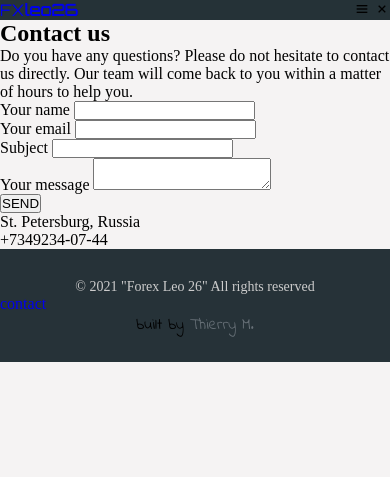
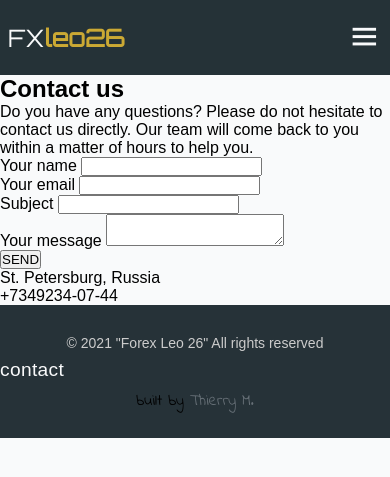
Before and after one commit to r-e-d-ant/forex-leo-26, a Flask app: page /contact in a window 390 px wide. Shown: the top 477 px of the page. Run offline with Flask 2, Linux system fonts and the light colour scheme.

Commit message:
header well styled

```diff
--- a/forex_26_app/static/main.js
+++ b/forex_26_app/static/main.js
@@ -1,48 +1,144 @@
 
-// =========== SCROLL REVEAL LIBRARY ===========
+// --- ===== SHOW / HIDE NAVBAR ===== ---
 
-ScrollReveal().reveal('.reveal', { delay: 500 });
+const navBar = document.querySelector('.nav-bar');
+const bxMenu = document.querySelector('.bx-menu');
+const bxX = document.querySelector('.bx-x');
+
+// --------- ===== ===-- Show NavBar --=== ===== -----------
+bxMenu.addEventListener('click', () => {
+  navBar.classList.toggle('show-navbar');
+  bxMenu.classList.toggle('hide-icon');
+  bxX.classList.toggle('show-icon');
+})
 
 
-//  ============ NOTIFY BUTTON ==============
-Notification.requestPermission();
+// --------- ===== ===-- Hide NavBar --=== ===== -----------
 
-function notifyUser() {
-    if (!("Notification" in window)) {
-      alert("This browser does not support system notifications");
-    }
-    else if (Notification.permission === "granted") {
-      notify();
-    }
-    else if (Notification.permission !== 'denied') {
-      Notification.requestPermission(function (permission) {
-        if (permission === "granted") {
-            showWelcomeNotification();
-        }
-      });
-    }
+bxX.addEventListener('click', () => {
+  if(bxMenu.classList.contains('hide-icon') && navBar.classList.contains('show-navbar')) {
+    bxMenu.classList.remove('hide-icon');
+    navBar.classList.remove('show-navbar');
+    bxX.classList.remove('show-icon');
+  }
+})
 
-    function notify() {
-      var notification = new Notification('NEW SIGNAL', {
-        icon: 'https://raw.githubusercontent.com/r-e-d-ant/Body-Mass-Index/master/link_overview_fav.jpg',
-        body: "Check there is a new signal!",
-      });
 
-      notification.onclick = function () {
-        window.open("https://www.forexleo24.com/signals");
-      };
-      setTimeout(notification.close.bind(notification), 7000);
-    }
 
-    function showWelcomeNotification() {
-      var notification = new Notification('NOTIFICATION ALLOWED', {
-        icon: 'https://raw.githubusercontent.com/r-e-d-ant/Body-Mass-Index/master/link_overview_fav.jpg',
-        body: "You will get notification on any new signal !",
-      });
 
-      notification.onclick = function () {
-        window.open("https://www.forexleo24.com/signals");
-      };
-      setTimeout(notification.close.bind(notification), 7000);
-    }
-  }
+
+
+
+
+
+
+
+
+
+
+
+
+
+
+
+
+
+
+
+
+
+
+
+
+
+
+
+
+
+
+
+
+
+
+
+
+
+
+
+
+
+
+
+
+
+
+
+
+
+
+
+
+
+
+
+
+
+
+
+
+
+
+
+
+
+
+
+
+
+
+
+
+
+
+// //  ============ NOTIFY BUTTON ==============
+// Notification.requestPermission();
+
+// function notifyUser() {
+//     if (!("Notification" in window)) {
+//       alert("This browser does not support system notifications");
+//     }
+//     else if (Notification.permission === "granted") {
+//       notify();
+//     }
+//     else if (Notification.permission !== 'denied') {
+//       Notification.requestPermission(function (permission) {
+//         if (permission === "granted") {
+//             showWelcomeNotification();
+//         }
+//       });
+//     }
+
+//     function notify() {
+//       var notification = new Notification('NEW SIGNAL', {
+//         icon: 'https://raw.githubusercontent.com/r-e-d-ant/Body-Mass-Index/master/link_overview_fav.jpg',
+//         body: "Check there is a new signal!",
+//       });
+
+//       notification.onclick = function () {
+//         window.open("https://www.forexleo24.com/signals");
+//       };
+//       setTimeout(notification.close.bind(notification), 7000);
+//     }
+
+//     function showWelcomeNotification() {
+//       var notification = new Notification('NOTIFICATION ALLOWED', {
+//         icon: 'https://raw.githubusercontent.com/r-e-d-ant/Body-Mass-Index/master/link_overview_fav.jpg',
+//         body: "You will get notification on any new signal !",
+//       });
+
+//       notification.onclick = function () {
+//         window.open("https://www.forexleo24.com/signals");
+//       };
+//       setTimeout(notification.close.bind(notification), 7000);
+//     }
+//   }
--- a/forex_26_app/static/style.css
+++ b/forex_26_app/static/style.css
@@ -2,17 +2,31 @@
 @import url('https://fonts.googleapis.com/css2?family=Indie+Flower&display=swap'); /* Indie Flower */
 @import url('https://fonts.googleapis.com/css2?family=Orbitron&display=swap'); /* Orbit */
 
-* {
+*,
+*::before,
+*::after {
     margin: 0px;
     padding: 0px;
     box-sizing: border-box;
+}
+
+
+/* ==================== ROOT ================ */
+:root {
+    --primary-clr: #253237;
+    --primary-clr-alt: #4C565A;
+    --second-clr: #CBA934;
+    --gray-clr: #EEF0F1;
+    --text-mute: #899194;
+    --white-clr: #F9FAFB;
 }
 
 /* ==================== BASE ================ */
 
 body {
     position: relative;
-    background-color: rgb(245, 243, 243);
+    background-color: var(--white-clr);
+    font-family: sans-serif;
 }
 
 a {
@@ -28,6 +42,12 @@ li {
 .link {
     text-decoration: none;
 }
+.hide {
+    display: none;
+}
+.show {
+    display: block;
+}
 
 .uppercase__case {
     text-transform: uppercase;
@@ -38,24 +58,100 @@ li {
     font-size: 18px;
 }
 
-/* ==================== NAVBAR ================ */
-
-.logo {
-    font-family: 'Orbitron', sans-serif;
-}
+/* ==================== HEADER ================ */
 header {
     background-color: #253237;
     display: flex;
     align-items: center;
     justify-content: space-between;
+    padding: 1.2rem 2rem;
 }
-.nav-bar {
+.logo {
+    font-family: 'Orbitron', sans-serif;
+    font-size: 1.5rem;
+    color: var(--white-clr);
+}
+.logo b {
+    color: var(--second-clr);
+}
+.bx-menu, .bx-x {
+    cursor: pointer;
+    color: var(--white-clr);
+    font-size: 2.2rem;
+}
+.nav-icons {
     display: none;
 }
 .nav-links {
     display: flex;
     align-items: center;
     justify-content: space-between;
+}
+.nav-item {
+    margin: 0 1rem;
+}
+.nav-link {
+    color: var(--white-clr);
+    font-size: 1.2rem;
+    letter-spacing: .02rem;
+    position: relative;
+    padding-bottom: .2rem;
+}
+.nav-link::before {
+    content: "";
+    background-color: var(--second-clr);
+    width: 100%;
+    height: .15rem;
+    position: absolute;
+    bottom: 0;
+    transform: scaleX(0);
+    transform-origin: right;
+    transition: 300ms transform;
+}
+.nav-link:hover::before {
+    transform: scaleX(1);
+    transform-origin: left;
+}
+
+@media screen and (max-width: 768px) {
+    header {
+        padding: 1.2rem .5rem;
+    }
+    .nav-icons {
+        display: block;
+    }
+    .bx-x {
+        display: none;
+        font-size: 2.3rem;
+    }
+    .show-icon {
+        display: block;
+    }
+    .hide-icon {
+        display: none;
+    }
+    .nav-bar {
+        background-color: var(--primary-clr);
+        border-bottom-left-radius: 1px;
+        padding: .8rem .9rem;
+        position: absolute;
+        top: 4rem;
+        right: .3rem;
+        transform: scaleX(0);
+        transform-origin: right;
+        transition: 300ms transform;
+    }
+    .show-navbar {
+        transform: scaleX(1);
+        transform-origin: right;
+    }
+    .nav-links {
+        flex-direction: column;
+        align-items: flex-start;
+    }
+    .nav-item {
+        margin: .5rem 0;
+    }
 }
 
 
```
